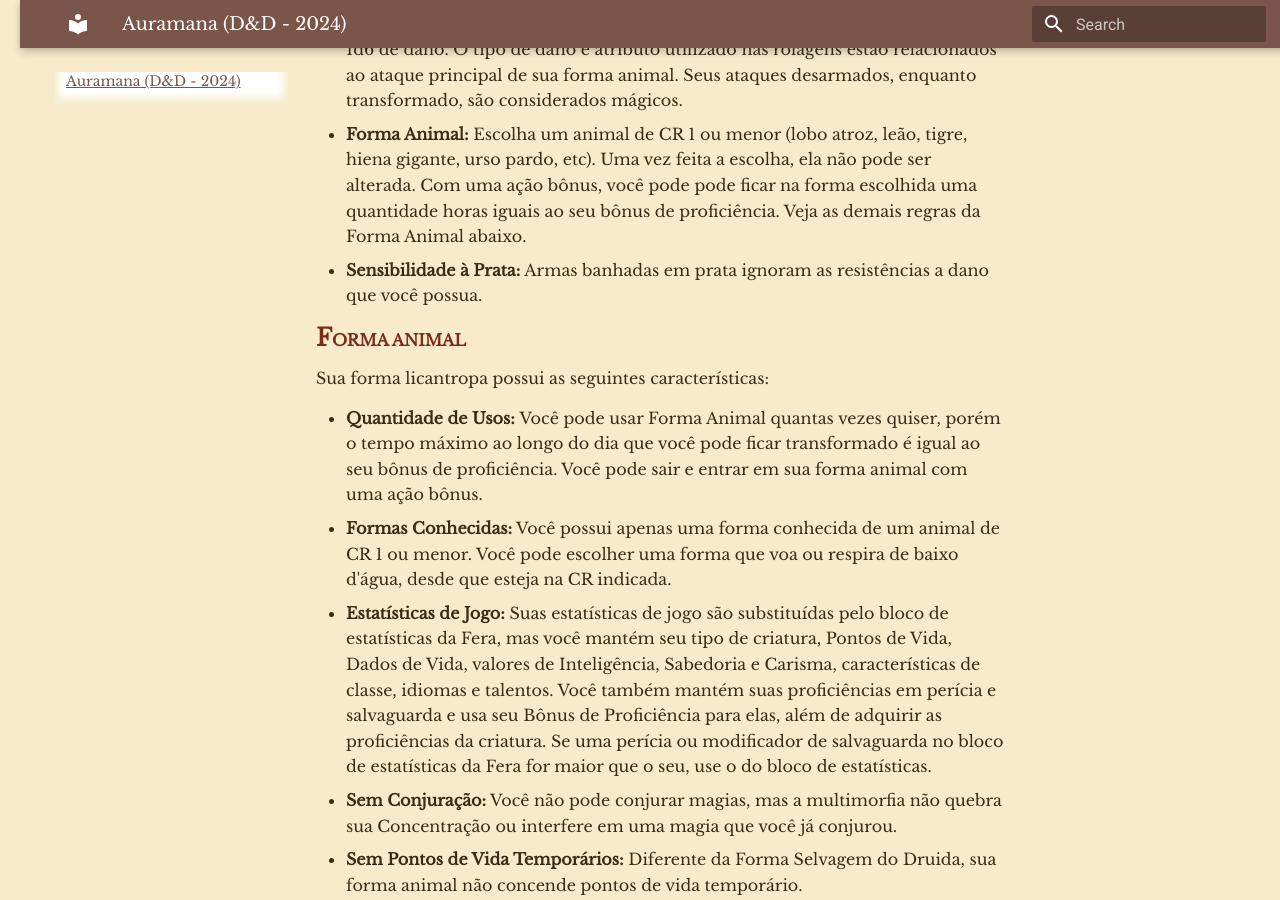
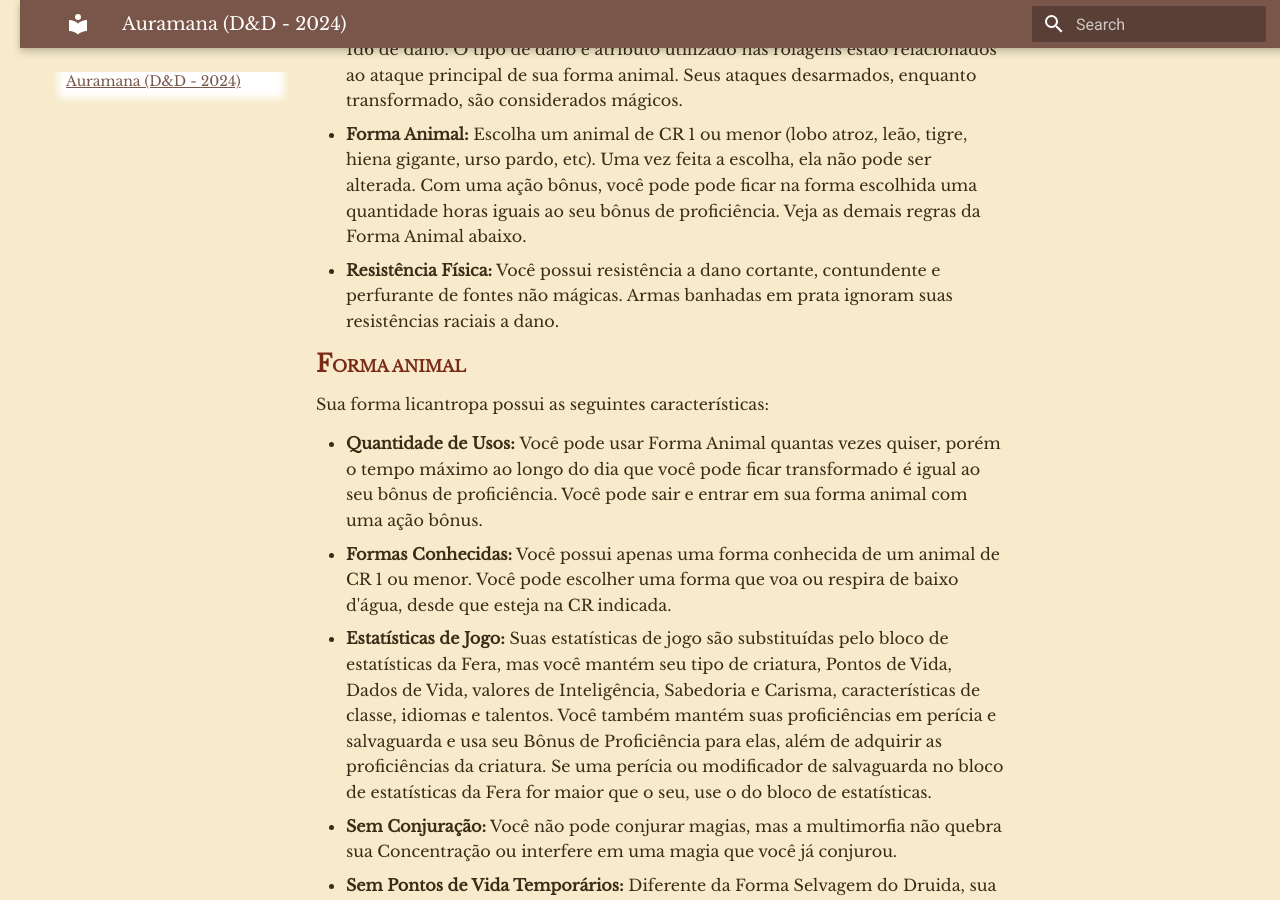
Before and after one commit to ozyssj/auramana-rpg, an MkDocs documentation site: the page built from docs/auramana-dnd.md, in a window 1280 px wide and 900 px high, scrolled down 10775 px. Built offline with MkDocs 1.6.1 and Material for MkDocs 9.7.7, drawn with Linux system fonts in a browser that asks for light colours.

Commit message:
fix werewolf

```diff
--- a/docs/auramana-dnd.md
+++ b/docs/auramana-dnd.md
@@ -410,7 +410,7 @@
     <li><strong>Visão no Escuro:</strong> 18 metros.</li>
     <li><strong>Armas Naturais:</strong> Com uma ação livre, você pode entrar ou sair de uma forma híbrida entre humano e animal. Neste estado, seus ataques desarmados causam 1d6 de dano. O tipo de dano e atributo utilizado nas rolagens estão relacionados ao ataque principal de sua forma animal. Seus ataques desarmados, enquanto transformado, são considerados mágicos.</li>
     <li><strong>Forma Animal:</strong> Escolha um animal de CR 1 ou menor (lobo atroz, leão, tigre, hiena gigante, urso pardo, etc). Uma vez feita a escolha, ela não pode ser alterada. Com uma ação bônus, você pode pode ficar na forma escolhida uma quantidade horas iguais ao seu bônus de proficiência. Veja as demais regras da Forma Animal abaixo.</li>
-    <li><strong>Sensibilidade à Prata:</strong> Armas banhadas em prata ignoram as resistências a dano que você possua.</li>
+    <li><strong>Resistência Física:</strong> Você possui resistência a dano cortante, contundente e perfurante de fontes não mágicas. Armas banhadas em prata ignoram suas resistências raciais a dano.</li>
   </ul>
 </section>
 
```
